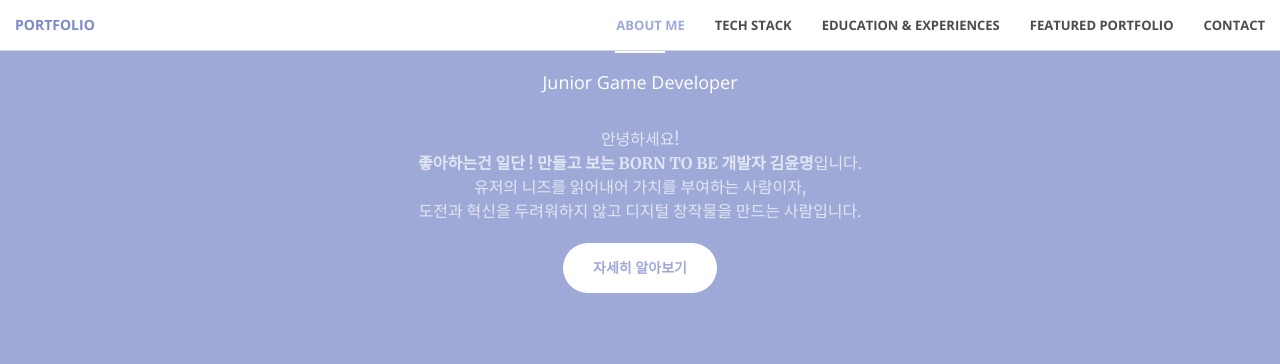
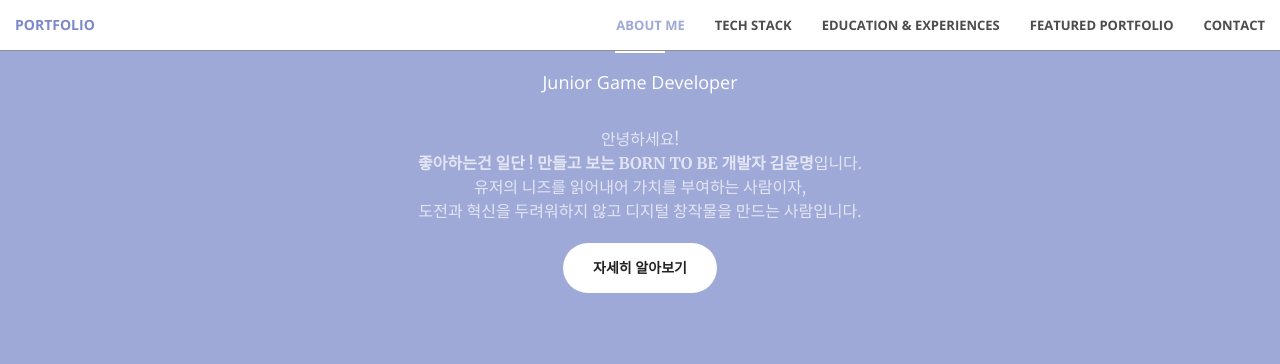
Before and after one commit to ymdev2023/ymdev2023.github.io, a Jekyll site: the page built from index.html, in a window 1280 px wide and 900 px high, scrolled down 1043 px. Shown: the top 364 px of the window. Built offline with Jekyll 4.4.1, drawn with Linux system fonts in a browser that asks for light colours.

Commit message:
Update main.scss

```diff
--- a/css/main.scss
+++ b/css/main.scss
@@ -35,7 +35,7 @@
 
 // variables.less
 $theme-primary: #9fa9d8; //
-$theme-dark: #9fa9d8;
+$theme-dark: #222;
 
 // Import partials from `sass_dir` (defaults to `_sass`)
 @import "mixins", "base";
```
